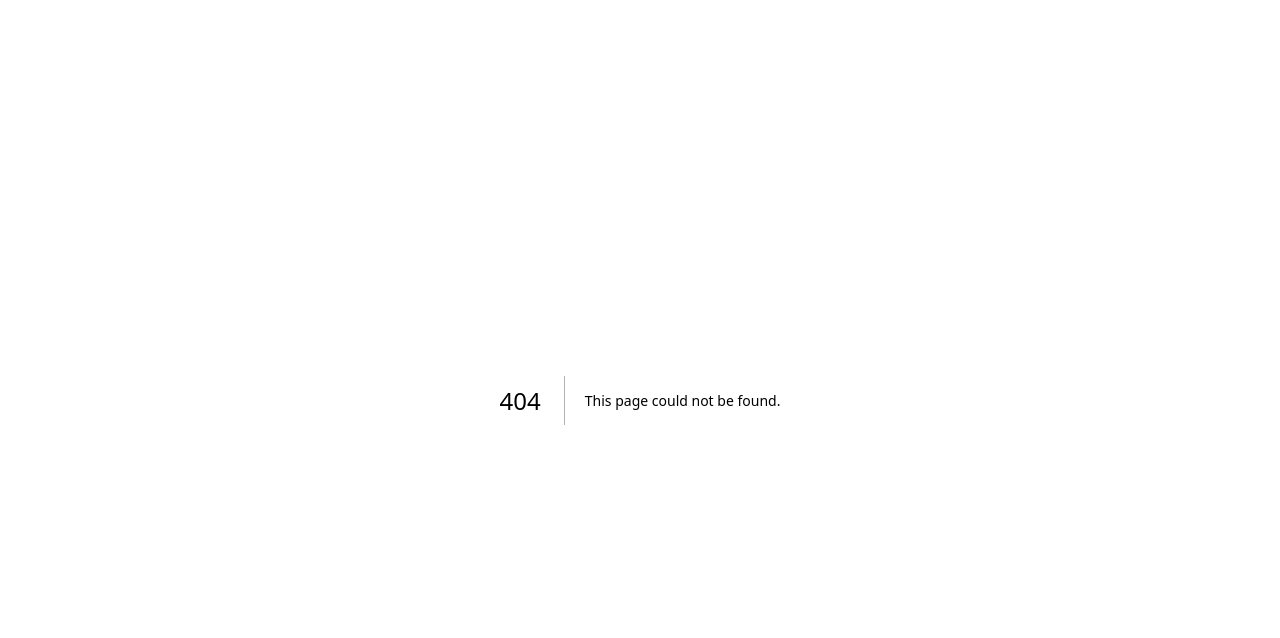
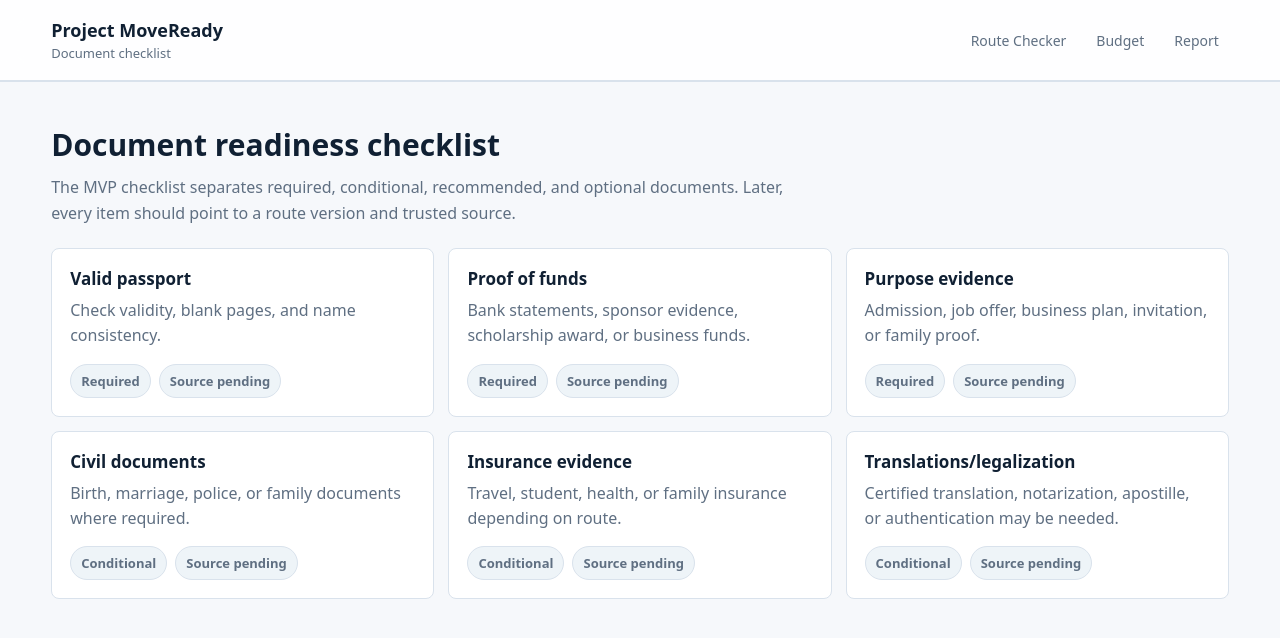
Before and after one commit to SirBM201/SirBM201-moveready-frontend, a Next.js app: page /document-checklist in a window 1280 px wide. Before the commit this address had no page. Shown: the top 638 px of the page. Built offline with nearby package versions, Linux system fonts and the light colour scheme.

Commit message:
Add document checklist page

```diff
--- /dev/null
+++ b/app/document-checklist/page.tsx
@@ -0,0 +1,29 @@
+const checklist = [
+  ["Valid passport", "Required", "Check validity, blank pages, and name consistency."],
+  ["Proof of funds", "Required", "Bank statements, sponsor evidence, scholarship award, or business funds."],
+  ["Purpose evidence", "Required", "Admission, job offer, business plan, invitation, or family proof."],
+  ["Civil documents", "Conditional", "Birth, marriage, police, or family documents where required."],
+  ["Insurance evidence", "Conditional", "Travel, student, health, or family insurance depending on route."],
+  ["Translations/legalization", "Conditional", "Certified translation, notarization, apostille, or authentication may be needed."],
+];
+
+export default function DocumentChecklistPage() {
+  return (
+    <main className="page-shell">
+      <header className="topbar"><a className="brand" href="/"><strong>Project MoveReady</strong><span>Document checklist</span></a><nav className="nav"><a href="/route-checker">Route Checker</a><a href="/budget-calculator">Budget</a><a href="/report-preview">Report</a></nav></header>
+      <section className="section">
+        <h2>Document readiness checklist</h2>
+        <p className="section-intro">The MVP checklist separates required, conditional, recommended, and optional documents. Later, every item should point to a route version and trusted source.</p>
+        <div className="grid">
+          {checklist.map(([name, level, details]) => (
+            <article className="card" key={name}>
+              <h3>{name}</h3>
+              <p>{details}</p>
+              <div className="badge-row"><span className="badge">{level}</span><span className="badge">Source pending</span></div>
+            </article>
+          ))}
+        </div>
+      </section>
+    </main>
+  );
+}
```
